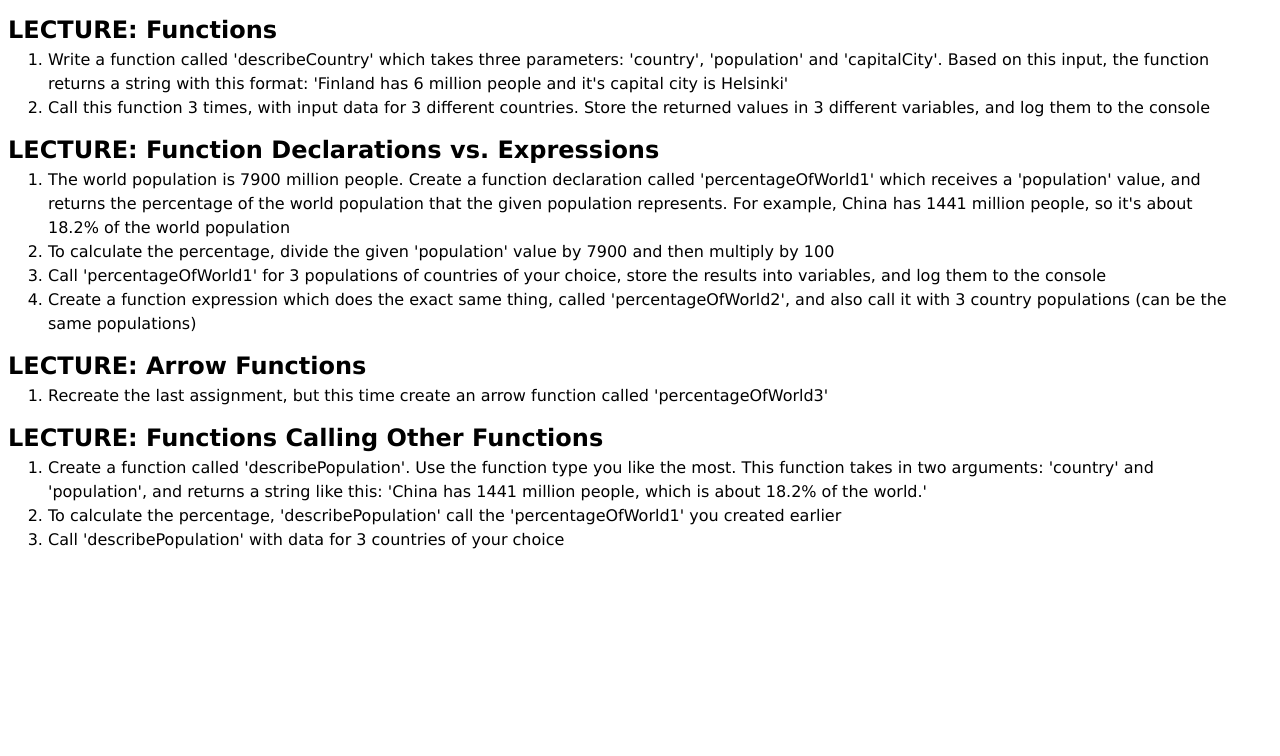
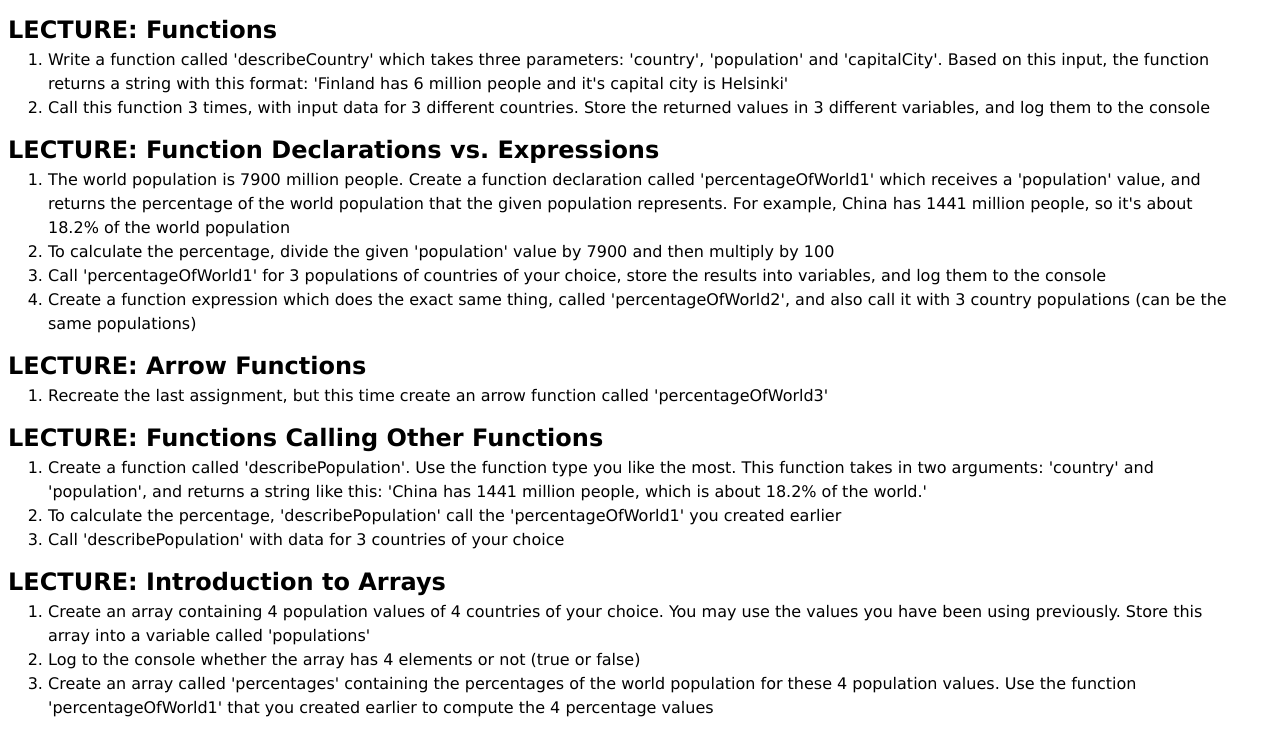
Before and after one commit to PRCWebDev/learning-javascript, a plain HTML site: page js-assignments/02-fundamentals-part-2/index.html in a window 1280 px wide. Drawn offline with Linux system fonts and the light colour scheme.

Commit message:
completed the first Arrays assignment

```diff
--- a/js-assignments/02-fundamentals-part-2/assignments.js
+++ b/js-assignments/02-fundamentals-part-2/assignments.js
@@ -58,3 +58,24 @@ console.log(
   describePopulation("Romania", 19),
   describePopulation("New Zealand", 5)
 );
+// */
+
+////////////////////////////////////
+// LECTURE: Introduction to Arrays
+const populations = [1441, 6, 19, 5];
+console.log(populations.length === 4);
+const percentages = [
+  percentageOfWorld1(1441),
+  percentageOfWorld1(6),
+  percentageOfWorld1(19),
+  percentageOfWorld1(5),
+];
+console.log(percentages);
+//or
+// const percentages = [
+//   percentageOfWorld1(populations[0]),
+//   percentageOfWorld1(populations[1]),
+//   percentageOfWorld1(populations[2]),
+//   percentageOfWorld1(populations[3]),
+// ];
+// console.log(percentages);
--- a/js-assignments/02-fundamentals-part-2/index.html
+++ b/js-assignments/02-fundamentals-part-2/index.html
@@ -72,6 +72,25 @@
       </li>
     </ol>
 
+    <h2>LECTURE: Introduction to Arrays</h2>
+    <ol>
+      <li>
+        Create an array containing 4 population values of 4 countries of your
+        choice. You may use the values you have been using previously. Store
+        this array into a variable called 'populations'
+      </li>
+      <li>
+        Log to the console whether the array has 4 elements or not (true or
+        false)
+      </li>
+      <li>
+        Create an array called 'percentages' containing the percentages of the
+        world population for these 4 population values. Use the function
+        'percentageOfWorld1' that you created earlier to compute the 4
+        percentage values
+      </li>
+    </ol>
+
     <script src="script.js"></script>
     <script src="assignments.js"></script>
   </body>
```
